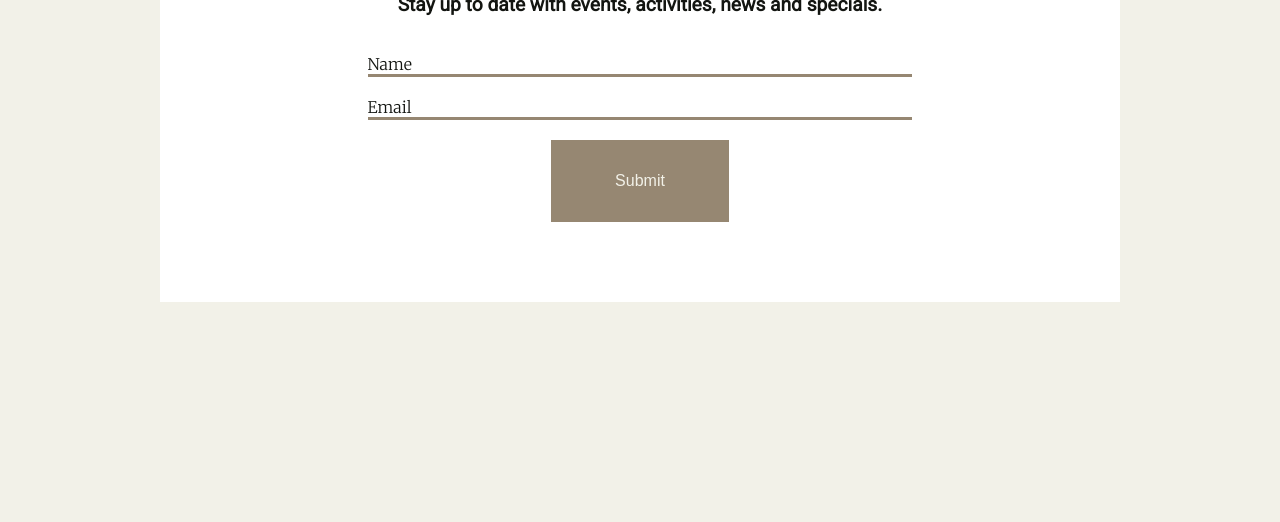
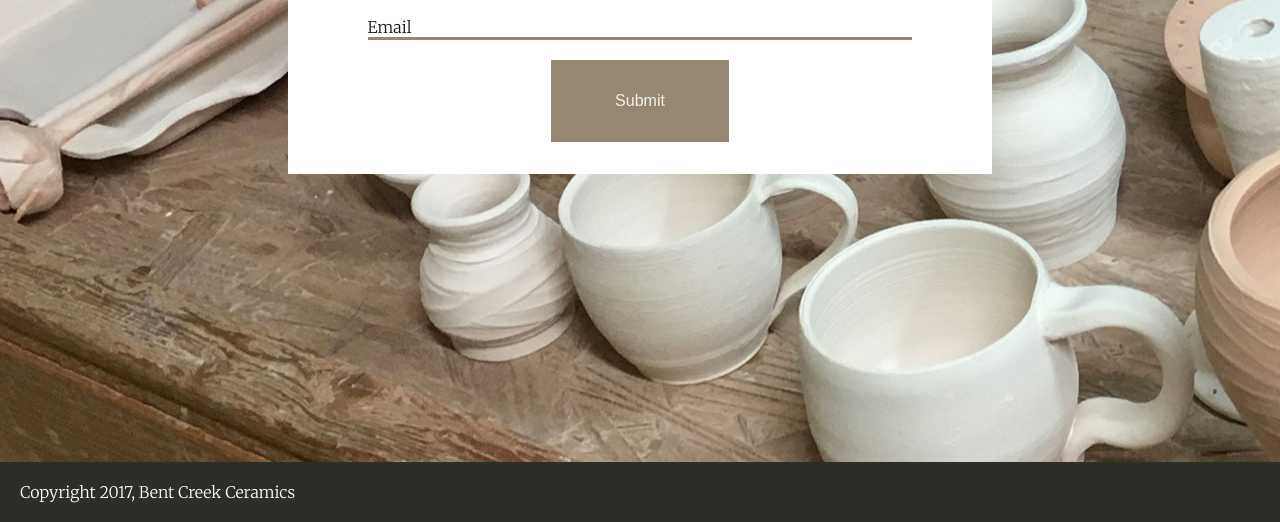
Before and after one commit to ianmitch90/wk-1-proj, a plain HTML site: page newsletter/index.html in a window 1280 px wide. Shown: the part 511-1033 px from the top of the page. Before the commit the page ends 813 px from the top, so only its background shows below. Drawn offline with Linux system fonts and the light colour scheme.

Commit message:
cleaned up newsletter and wrapping

```diff
--- a/newsletter/index.html
+++ b/newsletter/index.html
@@ -20,6 +20,7 @@
     </div>
   </nav>
 
+  <div class="newsletterwallpaper">
     <section class="newsletter">
 
       <form id="newsletter-form" action="index.html" method="post">
@@ -48,6 +49,10 @@
       </form>
 
     </section>
+
+  </div>
 </body>
-
+<footer>
+  <p>Copyright 2017, Bent Creek Ceramics</p>
+</footer>
 </html>
--- a/styles.css
+++ b/styles.css
@@ -286,13 +286,12 @@ header h3 {
 section.newsletter {
   display: flex;
   justify-content: center;
-  margin-top: 20em;
-  margin-right: 10em;
-  margin-left: 10em;
-  padding: 5em;
+  padding: 2em;
   background-color: white;
 }
-
+.newsletterwallpaper {
+  padding: 18em;
+}
 .signupmessage {
   text-align: center;
   font-size: larger;
@@ -328,7 +327,9 @@ section.newsletter {
   background: #967343;
   color: #FFFFFF;
 }
-
+.newsletterwallpaper {
+  background-image: url(images/background-2.jpg);
+}
 footer {
   background-color: #2B2F27;
   padding: 20px 0 20px 20px;
```
Lines whose indentation alone changed are shown as unchanged.
